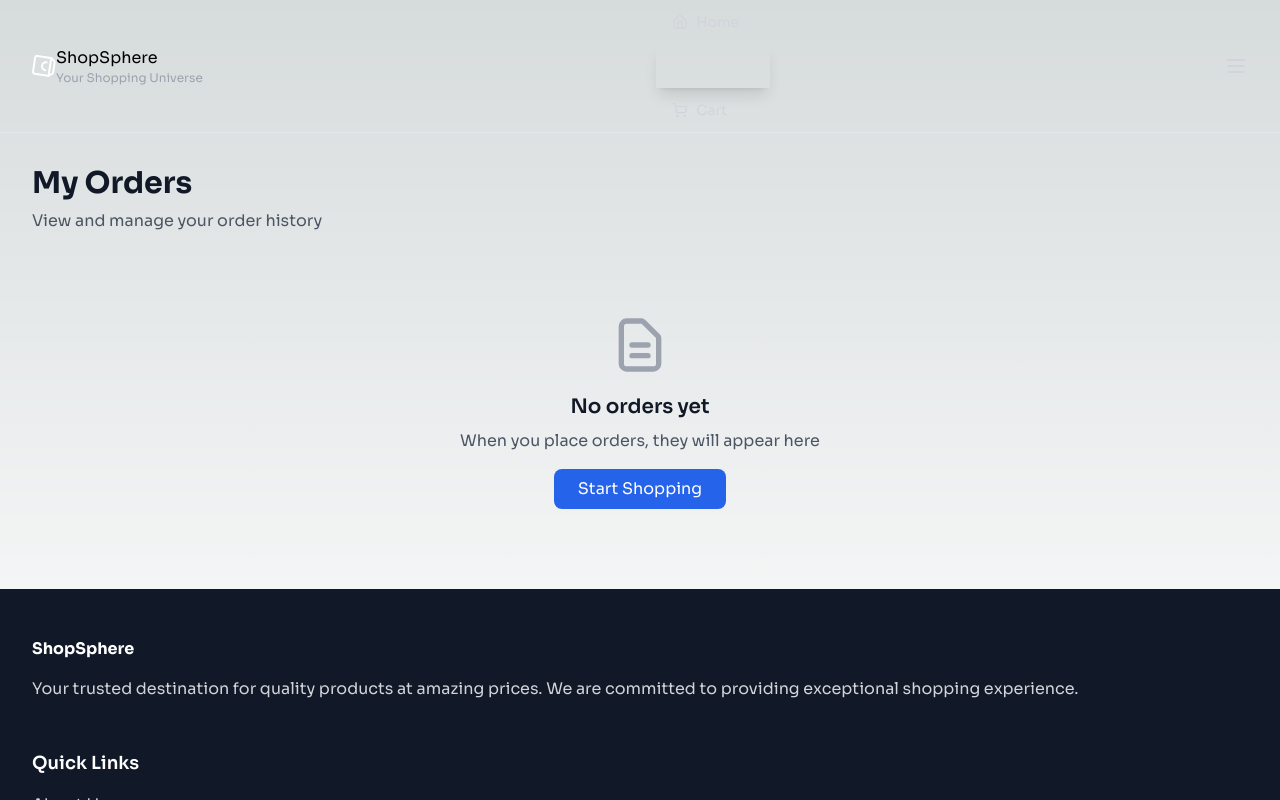
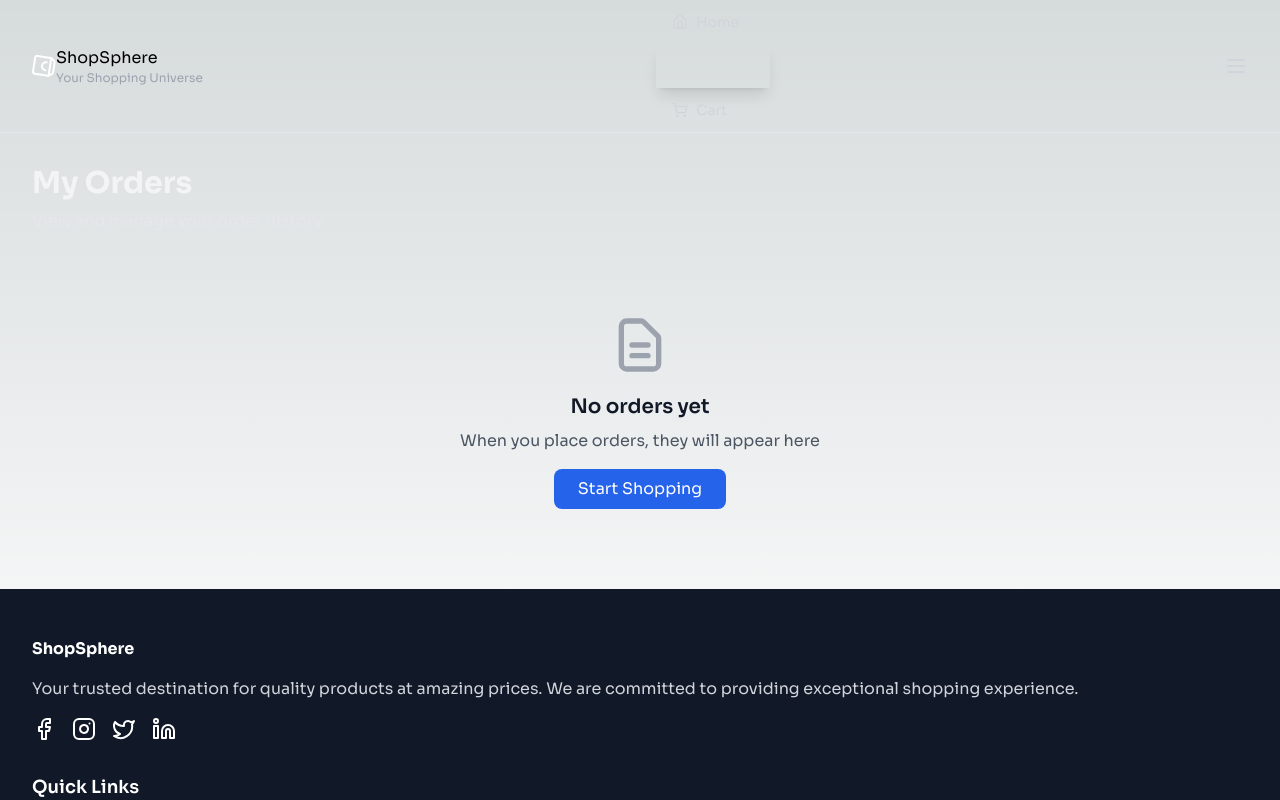
Before and after one commit to abedinalways/E-commerce-App, a Next.js app: page /Orders in a window 1280 px wide. Built offline with nearby package versions, Linux system fonts and the light colour scheme.

Commit message:
product section complete

```diff
--- a/Components/Layout/Footer.tsx
+++ b/Components/Layout/Footer.tsx
@@ -1,3 +1,6 @@
+import { FacebookIcon, InstagramIcon, LinkedinIcon, TwitterIcon } from "lucide-react";
+import Link from "next/link";
+
 const Footer = () => {
   return (
     <footer className="bg-gray-900 text-white">
@@ -10,18 +13,18 @@ const Footer = () => {
               We are committed to providing exceptional shopping experience.
             </p>
             <div className="flex space-x-4">
-              <a
-                href="#"
-                className="text-gray-300 hover:text-blue-400 transition-colors"
-              >
-                <svg
-                  className="w-6 h-6"
-                  fill="currentColor"
-                  viewBox="0 0 24 24"
-                >
-                  <path d="M24 4.557c-.883.392-1.832.656-2.828.775 1.017-.609 1.798-1.574 2.165-2.724-.951.564-2.005.974-3.127 1.195-.897-.957-2.178-1.555-3.594-1.555-3.179 0-5.515 2.966-4.797 6.045-4.091-.205-7.719-2.165-10.148-5.144-1.29 2.213-.669 5.108 1.523 6.574-.806-.026-1.566-.247-2.229-.616-.054 2.281 1.581 4.415 3.949 4.89-.693.188-1.452.232-2.224.084.626 1.956 2.444 3.379 4.6 3.419-2.07 1.623-4.678 2.348-7.29 2.04 2.179 1.397 4.768 2.212 7.548 2.212 9.142 0 14.307-7.721 13.995-14.646.962-.695 1.797-1.562 2.457-2.549z" />
-                </svg>
-              </a>
+              <Link href='#'>
+              <FacebookIcon/>
+              </Link>
+              <Link href='#'>
+              <InstagramIcon/>
+              </Link>
+              <Link href='#'>
+              <TwitterIcon/>
+              </Link>
+              <Link href='#'>
+              <LinkedinIcon/>
+              </Link>
 
             </div>
           </div>
--- a/Components/Layout/Navbar.tsx
+++ b/Components/Layout/Navbar.tsx
@@ -481,8 +481,6 @@ const Navbar = () => {
           )}
         </AnimatePresence>
       </motion.nav>
-
-
     </>
   );
 };
--- a/pages/Orders.tsx
+++ b/pages/Orders.tsx
@@ -37,8 +37,8 @@ const Orders = () => {
     >
       <div className="max-w-7xl mx-auto px-4 sm:px-6 lg:px-8 py-8">
         <div className="mb-8">
-          <h1 className="text-3xl font-bold text-gray-900">My Orders</h1>
-          <p className="text-gray-600 mt-2">
+          <h1 className="text-3xl font-bold text-gray-100">My Orders</h1>
+          <p className="text-gray-200 mt-2">
             View and manage your order history
           </p>
         </div>
@@ -163,7 +163,9 @@ const Orders = () => {
                 {selectedOrder ? (
                   <div className="bg-white rounded-lg shadow-sm p-6">
                     <div className="flex justify-between items-start mb-4">
-                      <h3 className="text-lg font-semibold">Order Details</h3>
+                      <h3 className="text-lg font-semibold text-blue-600">
+                        Order Details
+                      </h3>
                       <button
                         onClick={() => setSelectedOrder(null)}
                         className="text-gray-400 hover:text-gray-600"
@@ -187,19 +189,21 @@ const Orders = () => {
                     <div className="space-y-4">
                       <div>
                         <p className="text-sm text-gray-600">Order ID</p>
-                        <p className="font-medium">{selectedOrder.id}</p>
+                        <p className="font-medium text-purple-600">
+                          {selectedOrder.id}
+                        </p>
                       </div>
 
                       <div>
                         <p className="text-sm text-gray-600">Customer</p>
-                        <p className="font-medium">
+                        <p className="font-medium text-purple-600">
                           {selectedOrder.customerName}
                         </p>
                       </div>
 
                       <div>
                         <p className="text-sm text-gray-600">Phone</p>
-                        <p className="font-medium">
+                        <p className="font-medium text-purple-600">
                           {selectedOrder.phoneNumber}
                         </p>
                       </div>
@@ -208,21 +212,21 @@ const Orders = () => {
                         <p className="text-sm text-gray-600">
                           Shipping Address
                         </p>
-                        <p className="font-medium">
+                        <p className="font-medium text-purple-600">
                           {selectedOrder.shippingAddress}
                         </p>
                       </div>
 
                       <div>
                         <p className="text-sm text-gray-600">Order Date</p>
-                        <p className="font-medium">
+                        <p className="font-medium text-purple-600">
                           {formatDate(selectedOrder.orderDate)}
                         </p>
                       </div>
 
                       <div className="border-t pt-4">
                         <p className="text-sm text-gray-600 mb-2">Items</p>
-                        <div className="space-y-2">
+                        <div className="space-y-2 text-purple-600">
                           {selectedOrder.items.map(item => (
                             <div
                               key={item.id}
@@ -239,7 +243,7 @@ const Orders = () => {
                         </div>
                       </div>
 
-                      <div className="border-t pt-4">
+                      <div className="border-t pt-4 text-purple-600">
                         <div className="flex justify-between font-semibold">
                           <span>Total Amount</span>
                           <span>${selectedOrder.totalAmount.toFixed(2)}</span>
```
Also changed, not shown: Components/Cart/CartSummary.tsx (+5 -3 lines), Components/Product/ProductCard.tsx (+6 -5 lines).
